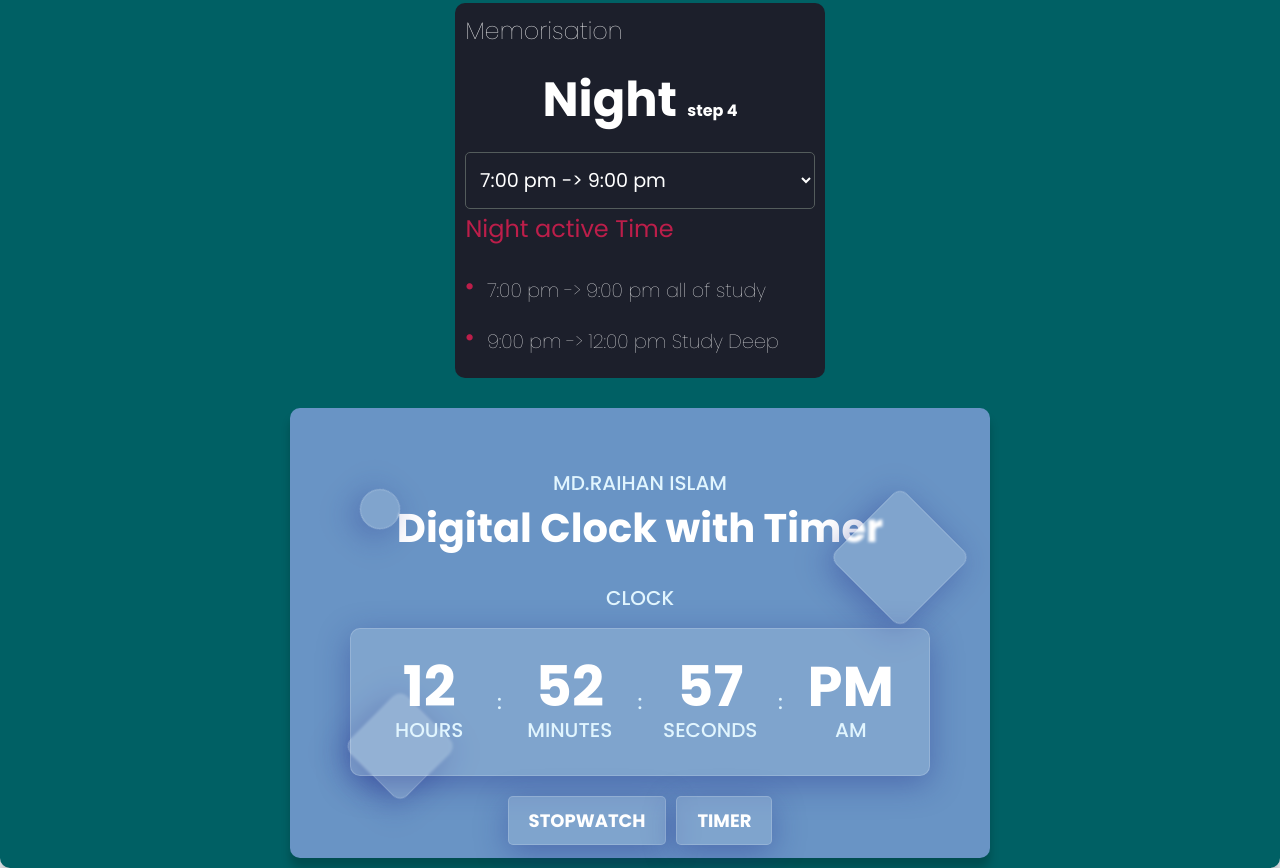
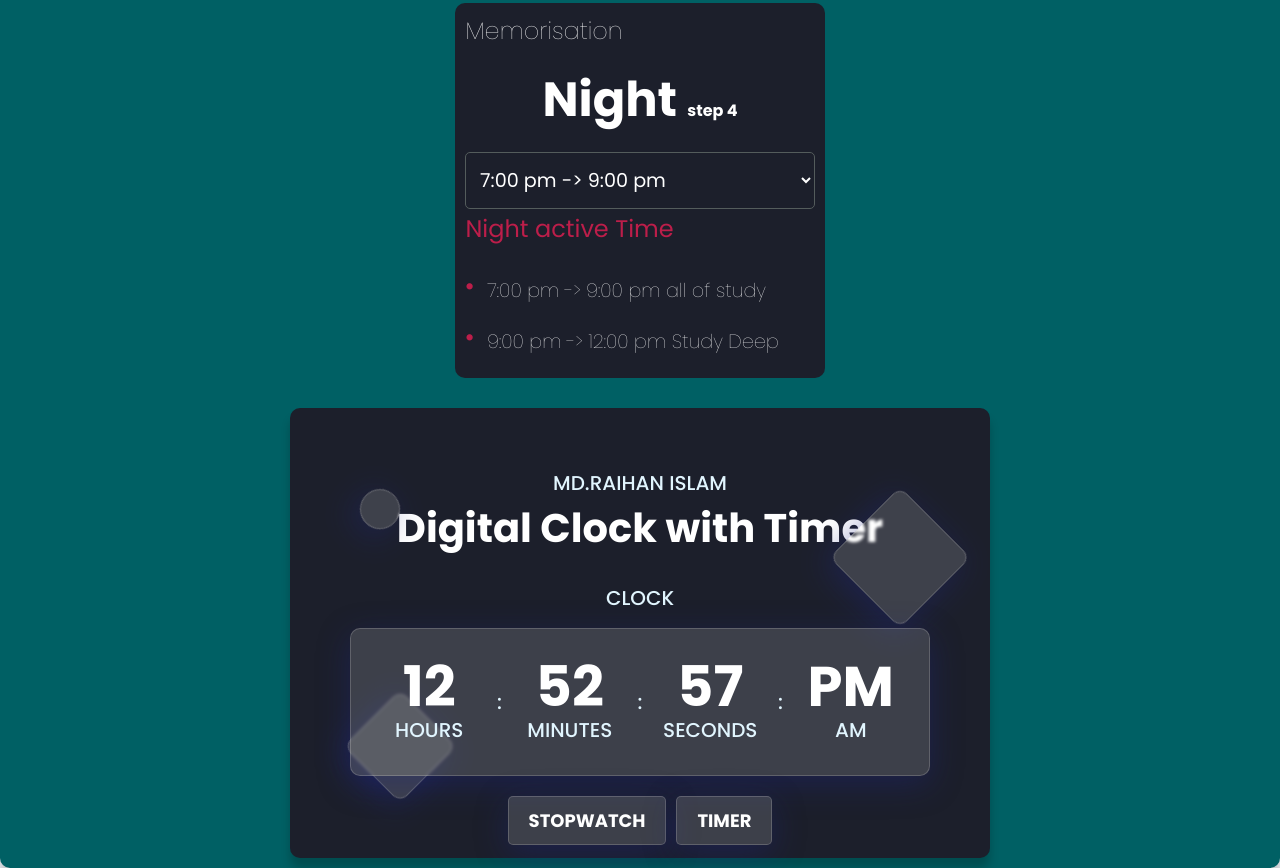
Before and after one commit to raihan51674/Digital-Clock, a plain HTML site: page index.html in a window 1280 px wide. Shown: the part 1389-2257 px from the top of the page. Drawn offline with nearby package versions, Linux system fonts and the light colour scheme.

Commit message:
Update style.css

```diff
--- a/style.css
+++ b/style.css
@@ -22,7 +22,7 @@ body {
   padding: 60px;
   border-radius: 10px;
   color: #fff;
-  background: #6994c5;
+  background: #1c1f2b;
   box-shadow: 0 10px 10px rgba(0, 0, 0, 0.2);
   margin-top: 30px;
   width: 700px;
```
